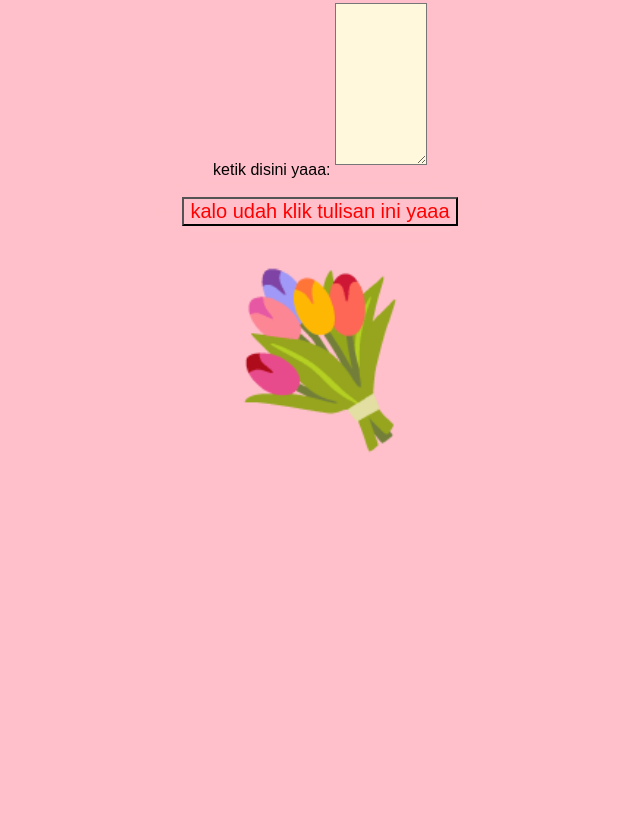
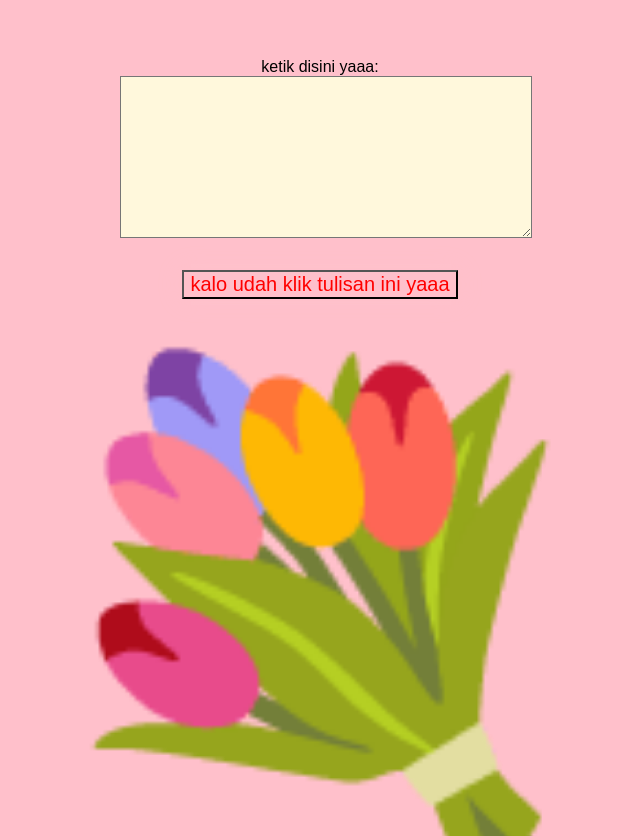
Before and after one commit to bucinkoplak/MasAldi, a plain HTML site: page index.html in a window 1280 px wide. Shown: the part 1964-2800 px from the top of the page, without its empty margins (320-960 px from the left). Before the commit the page ends 2438 px from the top, so only its background shows below. Drawn offline with Linux system fonts and the light colour scheme.

Commit message:
Update index.html

```diff
--- a/index.html
+++ b/index.html
@@ -24,7 +24,7 @@
     }
 
     .bunga {
-      font-size: 10rem;
+      font-size: 30rem;
     }
 
     h1 {
@@ -40,7 +40,7 @@
     }
 
     textarea {
-      width: 5rem;
+      width: 100%;
       height: 150px;
       margin-bottom: 10px;
       padding: 5px;
@@ -77,7 +77,7 @@ button:hover {
   <br>
   <p>sebenarnya kalo boleh jujur gw suka suka sama lu dan gw juga gak tau karena apa sebabnya
     saat gw nemuin dompet dan pertama kali liat lu tiba tiba udah suka,sebenarnya gw mao ngomong ini dari
-    kemaren maren saat sekolah entah kenapa belum ada waktu yang tepat dan keknya udah gak bakal eye contact lagi soalnya udah beda kelas,udah si gw cuman mao ngomong itu aja
+    kemaren maren saat sekolah entah kenapa belum ada waktu yang tepat akhirnya gw bikin web ini deh dan keknya udah gak bakal eye contact lagi soalnya udah beda kelas,udah si gw cuman mao ngomong itu aja
     kalo emang penjelasan gw kurang lu mengerti bisa ngomong aja,eh btw md lu kemaren keren emang selalu keren si😅
   </p>
   <div class="heart">❤️</div>
```
